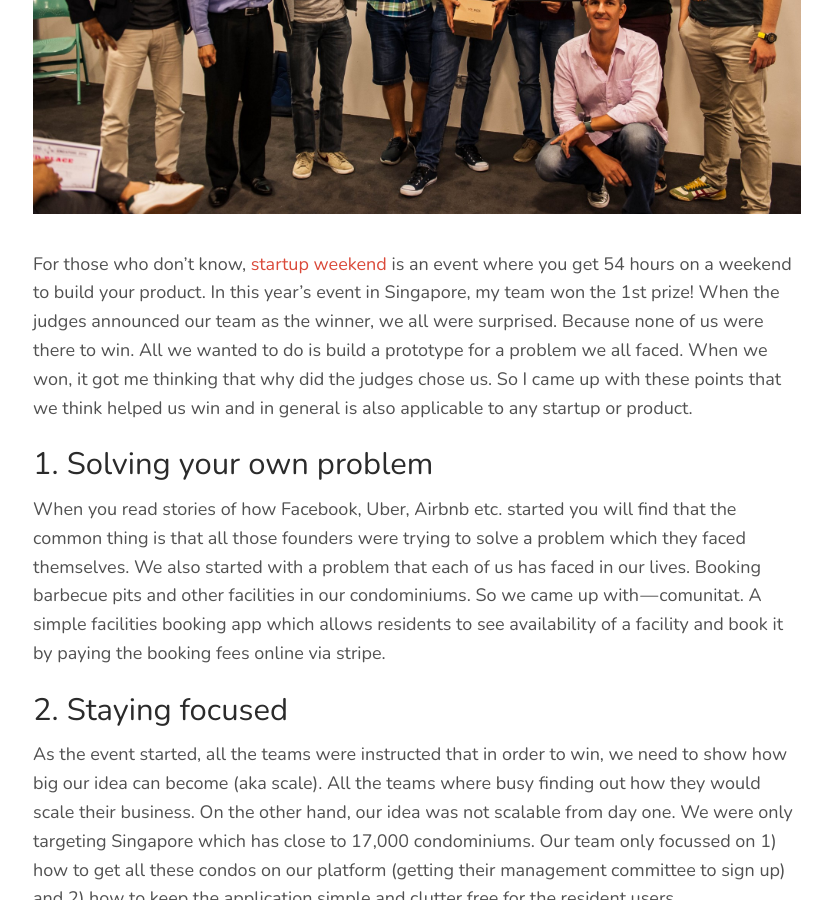
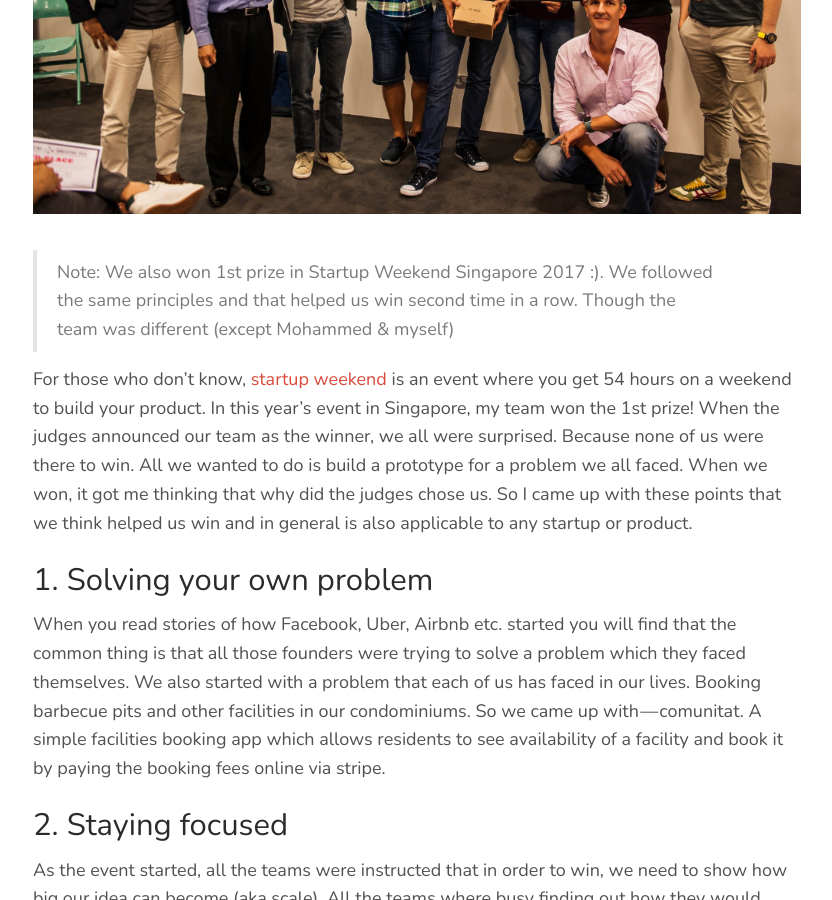
Before and after one commit to taher435/taher435.github.io, a Jekyll site: the page built from _posts/2016-07-31-startup-weekend-singapore-from-idea-to-winning.md, in a window 1280 px wide and 900 px high, scrolled down 780 px. Shown: the whole window, without its empty margins (223-1055 px from the left). Built offline with Jekyll 4.4.1, drawn with Linux system fonts in a browser that asks for light colours; nearby versions of some CDN libraries; comment, search, counter and statistics services are not loaded; some of the changed text lies outside the part shown.

Commit message:
Add second time win note to SWSG post

```diff
--- a/_posts/2016-07-31-startup-weekend-singapore-from-idea-to-winning.md
+++ b/_posts/2016-07-31-startup-weekend-singapore-from-idea-to-winning.md
@@ -12,6 +12,8 @@ comments: true
 ---
 
 ![winning-team](/assets/post-images/20160731/cover.jpeg)
+
+> Note: We also won 1st prize in Startup Weekend Singapore 2017 :). We followed the same principles and that helped us win second time in a row. Though the team was different (except Mohammed & myself)
 
 For those who don’t know, [startup weekend](https://startupweekend.org/) is an event where you get 54 hours on a weekend to build your product. In this year’s event in Singapore, my team won the 1st prize! When the judges announced our team as the winner, we all were surprised. Because none of us were there to win. All we wanted to do is build a prototype for a problem we all faced. When we won, it got me thinking that why did the judges chose us. So I came up with these points that we think helped us win and in general is also applicable to any startup or product.
 
```
Also changed, not shown: other parts of _posts/2016-07-31-startup-weekend-singapore-from-idea-to-winning.md (+0 -2 lines).
